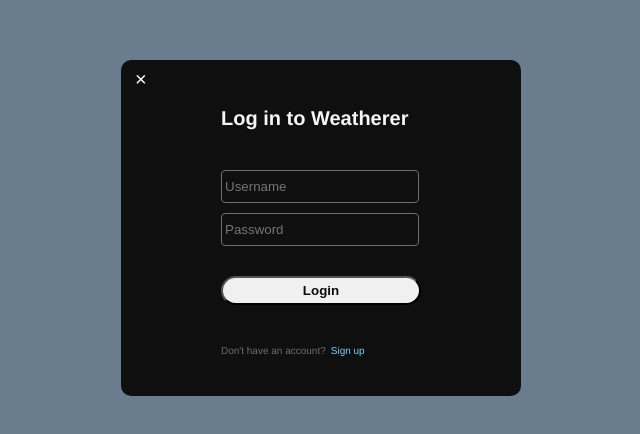
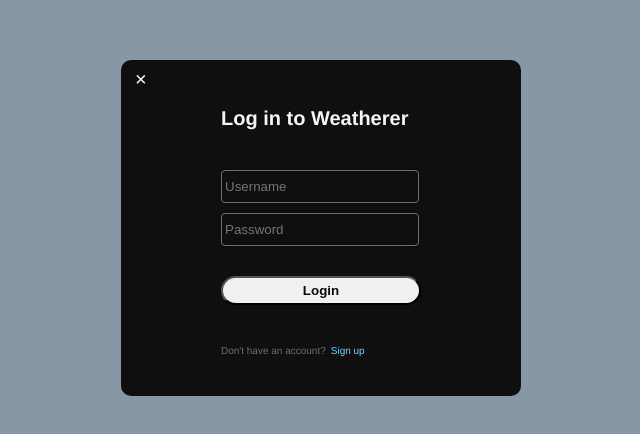
Before and after one commit to samuelisch/weatherer-social-app, a React (Create React App) app in the folder frontend/: page /login in a window 1280 px wide. Shown: the part 172-606 px from the top of the page, without its empty margins (319-959 px from the left). Built offline with nearby package versions, Linux system fonts and the light colour scheme.

Commit message:
styling changes

```diff
--- a/frontend/src/components/home/Container.js
+++ b/frontend/src/components/home/Container.js
@@ -6,7 +6,7 @@
   position: fixed;
   width: 100%;
   height: 100%;
-  background-color: rgba(91, 112, 131, 0.9);
+  background-color: rgba(91, 112, 131, 0.7);
   display: flex;
   flex-basis: auto;
   justify-content: center;
```
